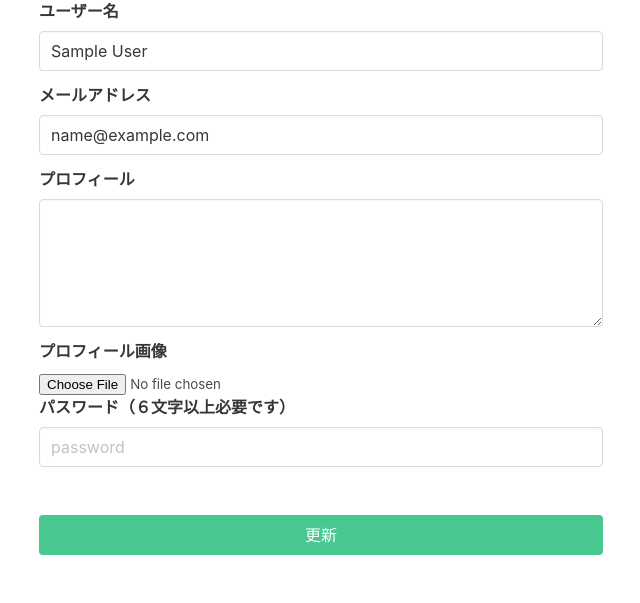
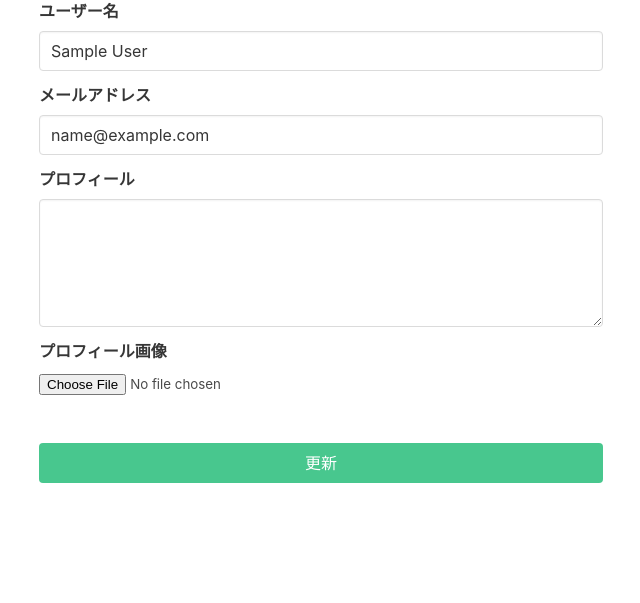
Before and after one commit to ryshino/casual-photo, a Rails app: page /users/1/edit in a window 1280 px wide. Shown: the part 237-840 px from the top of the page, without its empty margins (319-959 px from the left). After the commit the page ends 800 px from the top, so only its background shows below. Run offline with Rails 7, Linux system fonts and the light colour scheme; the visitor is signed in with stand-in values (Sample User, id 1); style sheets or scripts are compiled from the project's sources; parts of the project's set-up code (start-up, migrations or seed data) failed here and were passed over; some libraries are stand-ins or nearby versions; some web fonts are replaced.

Commit message:
ユーザ編集画面のパスワード入力フォームを削除

```diff
--- a/app/views/users/edit.html.erb
+++ b/app/views/users/edit.html.erb
@@ -36,11 +36,6 @@
             <%= f.attachment_field :profile_image, class: "input" %>
           </div>
 
-          <div class="field">
-            <%= f.label :password, 'パスワード（６文字以上必要です）', class: "label" %>
-            <%= f.password_field :password, autocomplete: "new-password", :placeholder => "password", class: "input" %>
-          </div>
-
           <%= f.submit '更新', class: "button is-success mt-6 is-fullwidth" %>
         <% end %>
       </div>
```
